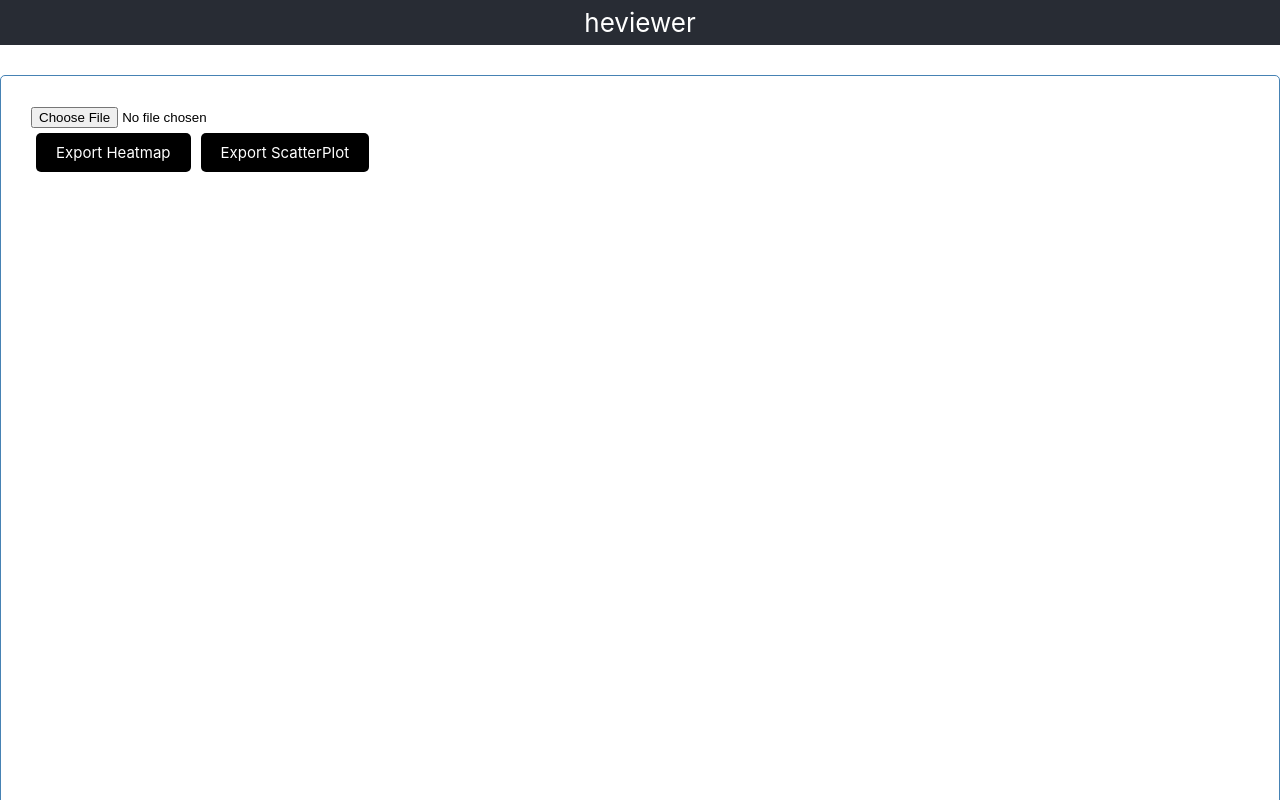
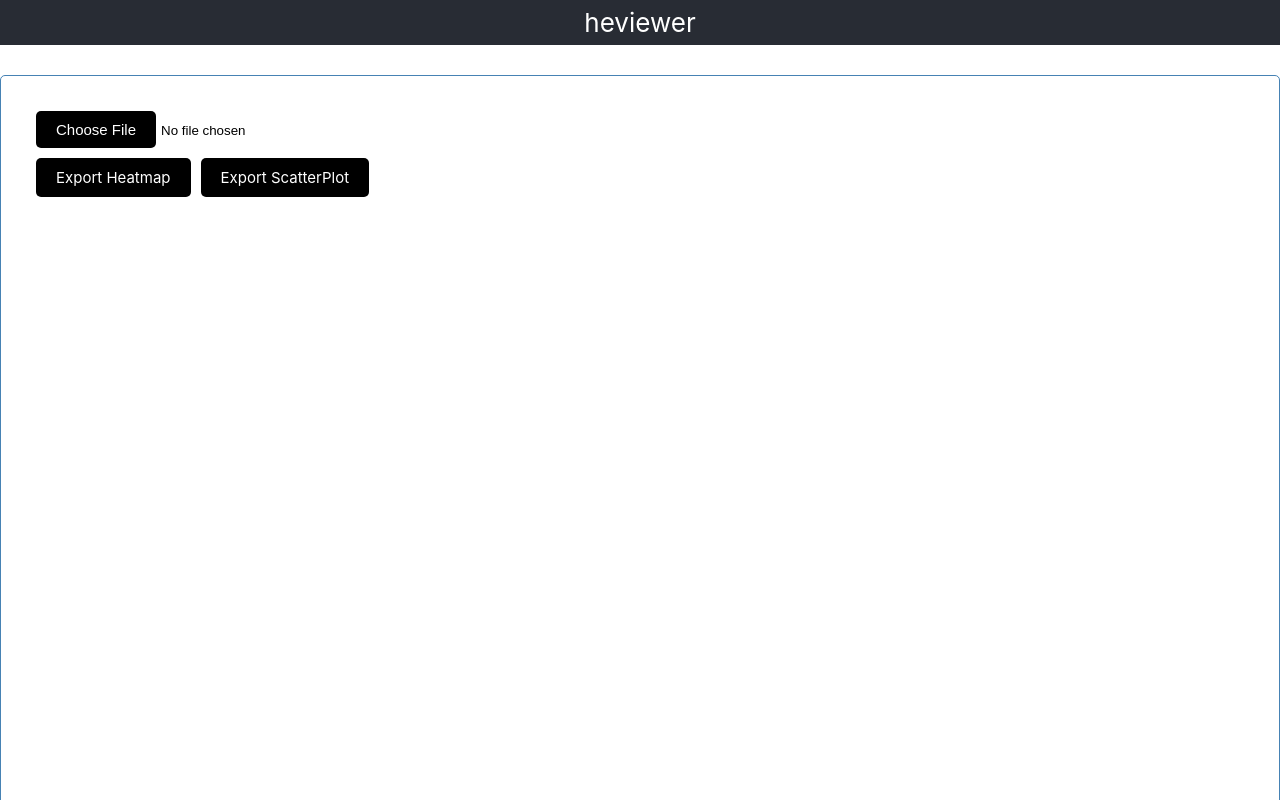
Before and after one commit to ChuShin/heviewer, a React (Create React App) app: page / in a window 1280 px wide. Shown: the top 800 px of the page. Built offline with nearby package versions, Linux system fonts and the light colour scheme.

Commit message:
file selector styling to match other button.

```diff
--- a/src/index.css
+++ b/src/index.css
@@ -59,6 +59,20 @@ code {
   font-family: inherit;
 }
 
+input[type=file]::file-selector-button {
+  display: inline-block;
+  background: #000;
+  color: #fff;
+  border: none;
+  padding: 10px 20px;
+  margin: 5px;
+  border-radius: 5px;
+  cursor: pointer;
+  text-decoration: none;
+  font-size: 15px;
+  font-family: inherit;
+}
+
 
 
 rect.sampleBtn {
```
